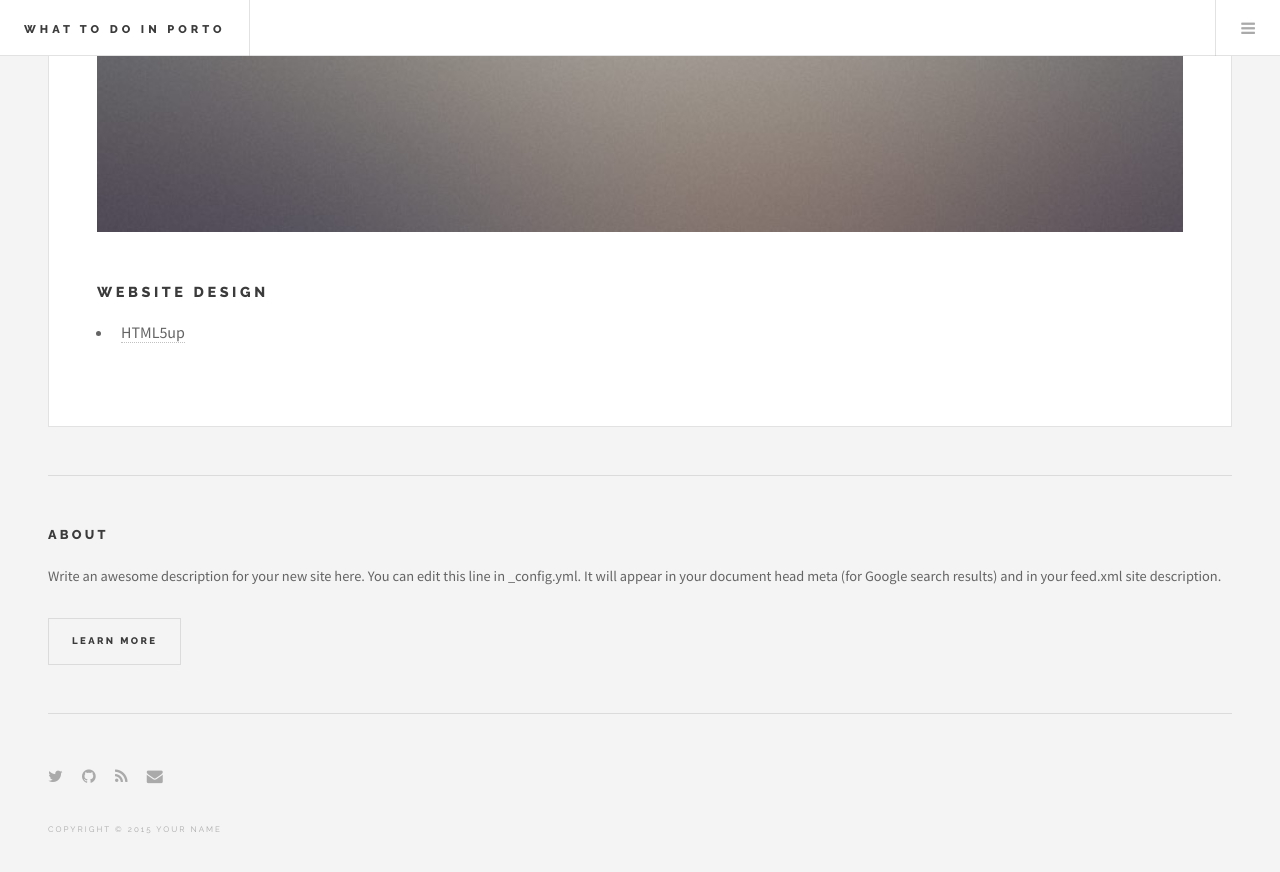
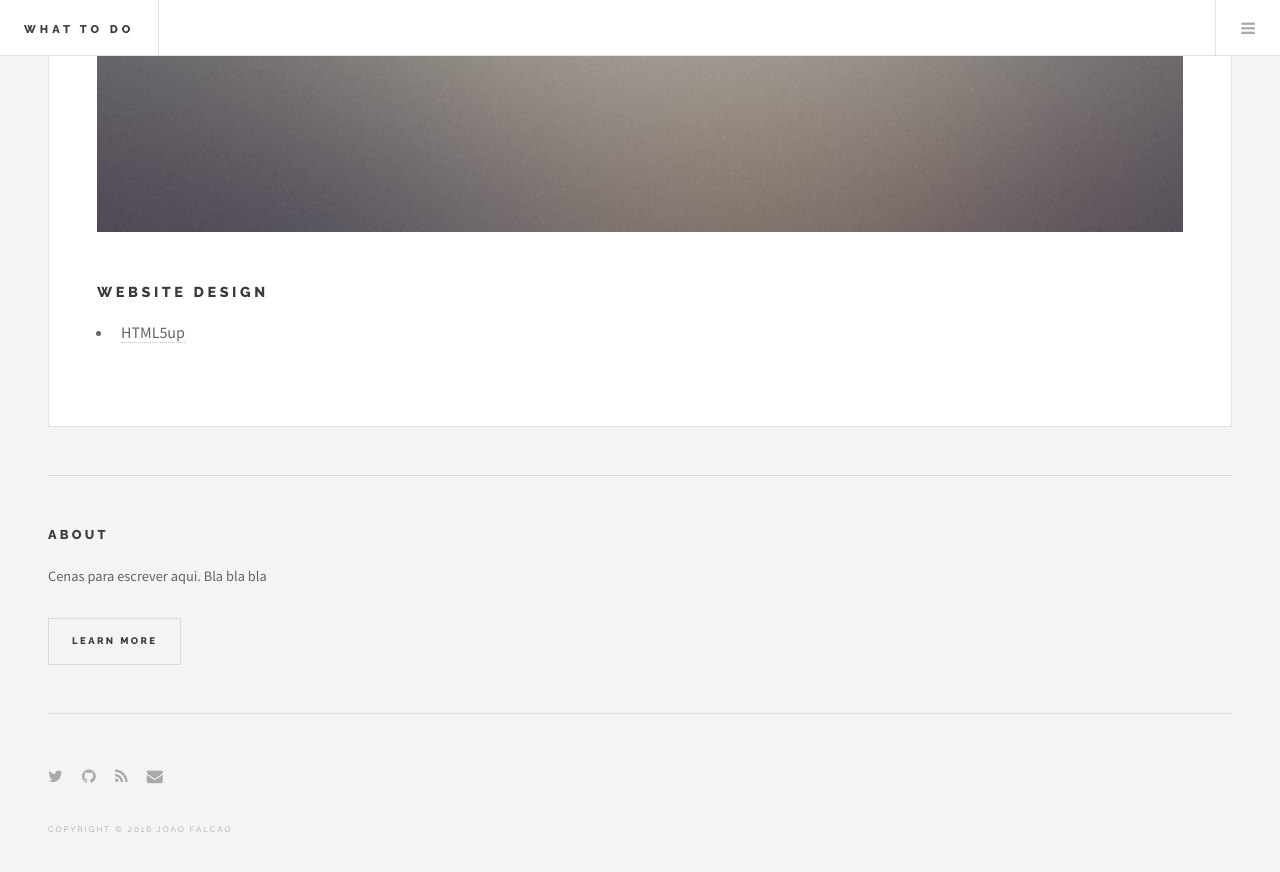
Before and after one commit to joaoffalcao/whattodo, a Jekyll site: the page built from acknowledgement.md, in a window 1280 px wide and 900 px high, scrolled down 760 px. Shown: the top 872 px of the window. Built offline with Jekyll 4.4.1, drawn with Linux system fonts in a browser that asks for light colours; some of the changed text lies outside the part shown.

Commit message:
add post and change configs

```diff
--- a/_config.yml
+++ b/_config.yml
@@ -1,20 +1,18 @@
 # Site settings
-title: What to Do in Porto
+title: What to Do
 email: your-email@domain.com
 description: > # this means to ignore newlines until "baseurl:"
-  Write an awesome description for your new site here. You can edit this
-  line in _config.yml. It will appear in your document head meta (for
-  Google search results) and in your feed.xml site description.
+  Cenas para escrever aqui. Bla bla bla
 baseurl: "" # the subpath of your site, e.g. /blog/
-url: "http://yourdomain.com" # the base hostname & protocol for your site
-twitter_username: jekyllrb
-github_username:  jekyll
+url: "localhost" # the base hostname & protocol for your site
+twitter_username: whattodo
+github_username:  whattodo
 
 # Build settings
 markdown: kramdown
 
 paginate: 4
 
-author: Your name
+author: Joao Falcao
 
 gems: [jekyll-paginate]
--- a/_includes/footer.html
+++ b/_includes/footer.html
@@ -5,5 +5,5 @@
 		<li><a href="/feed.xml" class="fa-rss"><span class="label">RSS</span></a></li>
 		<li><a href="mailto:{{ site.email }}" class="fa-envelope"><span class="label">Email</span></a></li>
 	</ul>
-  <p class="copyright">Copyright &copy; 2015 {{ site.author }}</p>
+  <p class="copyright">Copyright &copy; 2016 {{ site.author }}</p>
 </section>
--- a/_includes/intro.html
+++ b/_includes/intro.html
@@ -2,7 +2,7 @@
   <a href="{{ site.url }}" class="logo"><img src="/images/logo.jpg" alt="" /></a>
 	<header>
     <h2>{{ site.title }}</h2>
-		<p>Another fine responsive site template by <a href="http://html5up.net">HTML5 UP</a>
+		<p>A Place where you can find what to do in Porto
     </p>
 	</header>
 </section>
```
Also changed, not shown: _posts/2016-08-21-bla-bla-bla.mdown (added, +23 -0 lines), 1 other file.
